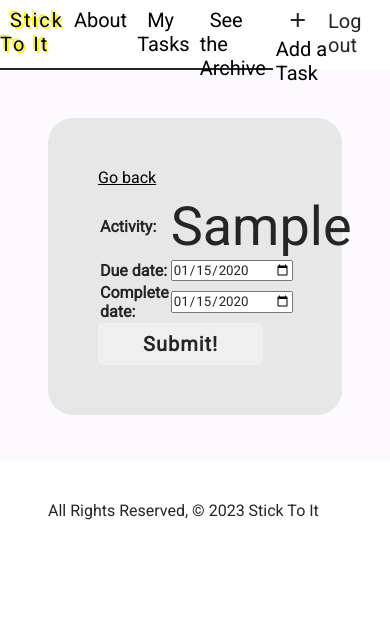
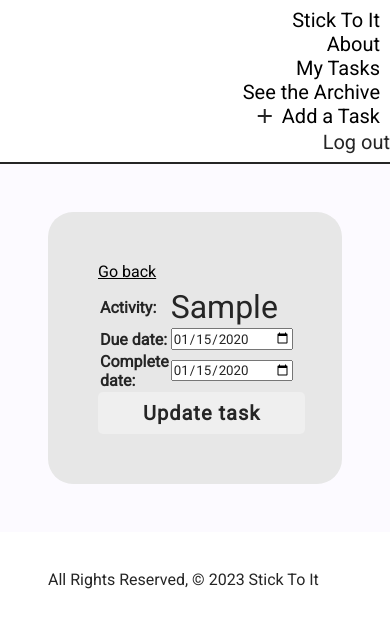
Before and after one commit to mlsmoorman/stick-to-it, a Django app: page /cards/1/update/ in a window 390 px wide; the page is wider, and only the part inside the window is pictured. Shown: the top 628 px of that part. Run offline with Django 5.2, Linux system fonts and the light colour scheme; a user stored in the database is signed in; tables that the repository leaves empty hold one stand-in row (values such as "Sample post").

Commit message:
Work on styling

```diff
--- a/stick_to_it/main_app/static/css/style.css
+++ b/stick_to_it/main_app/static/css/style.css
@@ -35,26 +35,31 @@ main {
 }
 
 header {
-  display: flex;
-  flex-direction: right;
+  /* display: flex; */
+  /* flex-direction: right; */
 }
 nav {
   /* background-color: black; */
   border-bottom: 2px solid #252525;
-  height: 60px;
-  padding: 0 0 0 0;
+  /* height: 60px; */
+  padding-block-end: 2%;
   margin-top: 2%;
-  margin-right: 30%;
-  width: 70%;
-  flex-direction: right;
+  /* padding-inline: 10%; */
+  /* width: 100%; */
+  /* flex-direction: right; */
 }
 .navlist {
 display: flex;
 list-style: none;
 flex-direction: right;
-justify-content: space-evenly;
+justify-content: space-between;
 font-family: 'Bungee';
 flex-direction: right;
+max-width: 1200px;
+}
+
+.navlist li:last-child {
+  margin-inline-start: auto;
 }
 
 .titlecontainer {
@@ -77,7 +82,7 @@ flex-direction: right;
   /* border: 2px solid #00ffff; */
   /* background-color: #00ffff; */
   border-radius: 3px;
-  transition: 0.4s;
+  transition: 0.2s;
 
 
   text-shadow: -2px -2px 0 #ffa2ff,
@@ -87,7 +92,7 @@ flex-direction: right;
   /* border: 2px solid #ff52ff;
   background-color: #ff52ff; */
   border-radius: 3px;
-  transition: 0.4s;
+  transition: 0.2s;
 
 
   text-shadow: -2px -2px 0 #a1ffff,
@@ -100,7 +105,7 @@ flex-direction: right;
   /* border: 2px solid #fbf719;
   background-color: #fbf719;; */
   border-radius: 3px;
-  transition: 0.4s;
+  transition: 0.2s;
 
 }
 .navlist li a:visited {
@@ -131,12 +136,9 @@ h1 {
   /* -webkit-text-stroke: 1px white; */
 }
 
-h2 {
-  font-size: 32px;
-}
 .subheading {
   margin-top: 1%;
-  color: rgb(166, 166, 166);
+  color: rgb(101, 101, 101);
 }
 
 section {
@@ -172,8 +174,9 @@ section {
 
 .card:hover {
   transform: scale(1.05);
-  transition: 0.4s;
+  transition: 0.2s;
   border-radius: 0;
+  box-shadow: 0px 0px 15px 3px magenta;
 }
 
 .addcard {
@@ -243,10 +246,8 @@ form {
   background-color: transparent;
   border: none;
   font-size: 54px;
-  width: fit-content !important;
-
-
-
+  /* width: fit-content !important; */
+  width: 100%
 }
 
 .editbox {
@@ -332,6 +333,10 @@ form {
   background-color: transparent;
   border: none;
   cursor: pointer;
+
+  position: absolute;
+  right: 5px;
+  bottom: 5px;
 }
 
 
@@ -423,3 +428,39 @@ form {
   width: 75px;
 
 }
+
+.card h2 {
+  padding-block-start: .5em;
+}
+
+.cardform table {
+  margin: 0 auto;
+}
+
+#id_activity {
+  font-size: 2em;
+}
+
+li span.material-symbols-outlined {
+  vertical-align: text-top;
+}
+
+
+
+/* =======================
+/* media queries
+/* =====================*/
+
+@media (max-width: 576px) {
+  .navlist {
+    flex-direction: column;
+    align-items: flex-end;
+    position: static;
+    top: 0;
+    right: 0;
+  }
+
+  .navlist li:last-child {
+    margin: initial;
+  }
+}
--- a/stick_to_it/main_app/templates/base.html
+++ b/stick_to_it/main_app/templates/base.html
@@ -30,7 +30,9 @@
         {% if user.is_authenticated %}
         <li class="yellow"><a href="{% url 'index' %}">My Tasks</a></li>
         <li class="yellow"><a href="{% url 'archive' %}">See the Archive</a></li>
-        <li class="yellow"><a href="{% url 'card_create' %}"><span class="material-symbols-outlined">add</span> Add a Task</a></li>
+        <li class="yellow"><a href="{% url 'card_create' %}">
+          <span class="material-symbols-outlined">add</span>
+          Add a Task</a></li>
         <li>
           <form id="logout-form" method="POST" action="{% url 'logout' %}">
             {% csrf_token %}
--- a/stick_to_it/main_app/templates/cards/archive.html
+++ b/stick_to_it/main_app/templates/cards/archive.html
@@ -9,7 +9,7 @@
 <section>
 
     {% for card in cards %}
-    <a href="{% url 'detail' card.id %}" class="cardlink">
+    <a href="{% url 'card_update' card.id %}" class="cardlink">
         <div class="card">
 
             <p class="carddate">Was Due: {{card.due_date}}</p>
--- a/stick_to_it/main_app/templates/main_app/card_form.html
+++ b/stick_to_it/main_app/templates/main_app/card_form.html
@@ -16,7 +16,12 @@
     <table>
       {{ form.as_table }}
     </table>
-  <input type="submit" value="Submit!" class="submitbtn">
+
+    {% if object %}
+    <input type="submit" value="Update task" class="submitbtn">
+    {% else %}
+    <input type="submit" value="Add task" class="submitbtn">
+    {% endif %}
   </form>
 </div>
 {% endblock %}
```
Also changed, not shown: stick_to_it/main_app/templates/cards/index.html (+9 -5 lines). Lines whose indentation alone changed are shown as unchanged.
